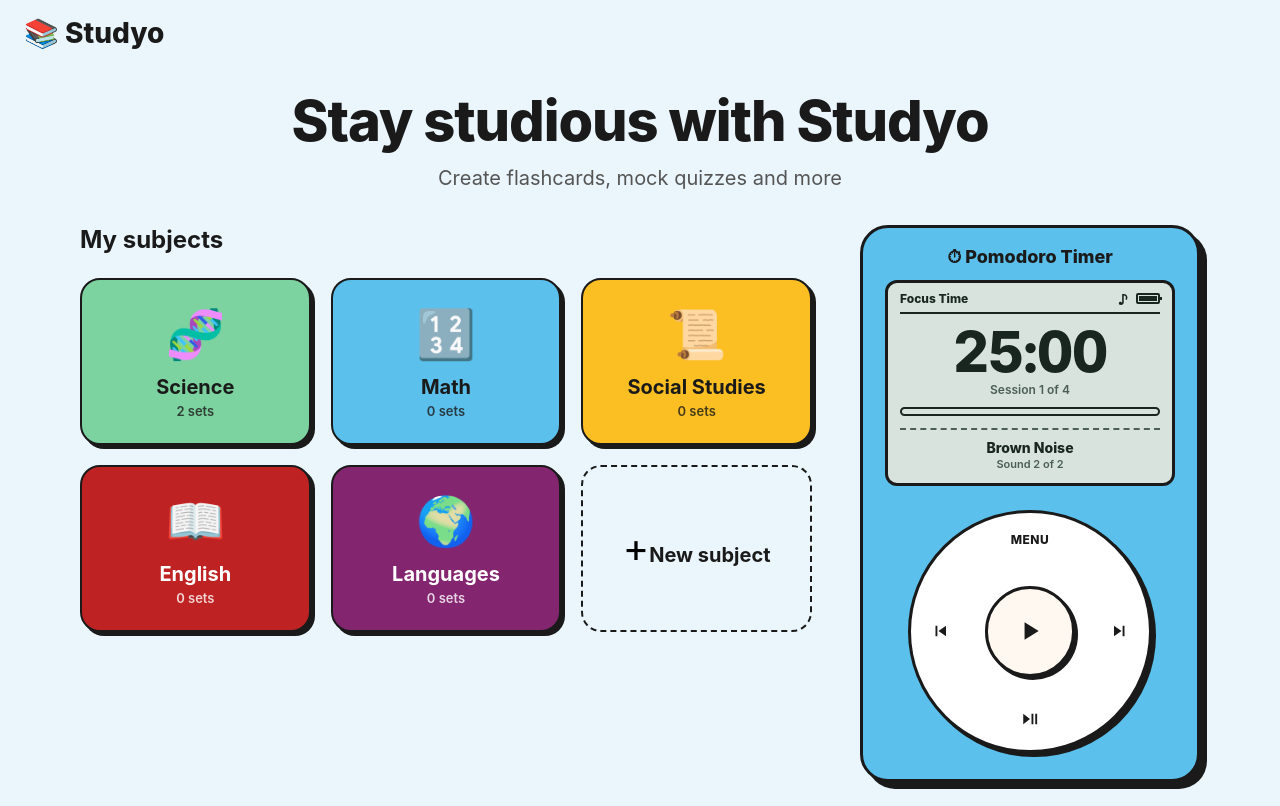
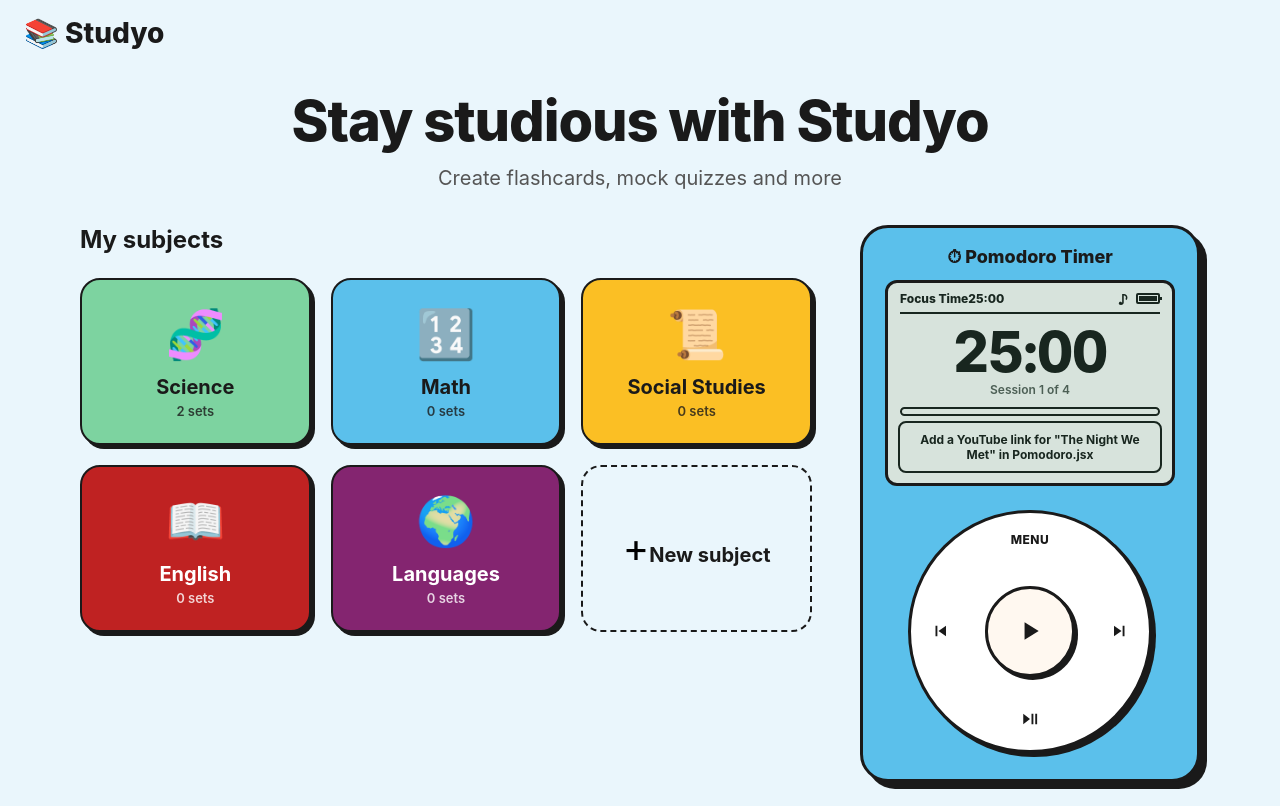
Before and after one commit to denvabeaubrun/Studyo, a React (Vite) app: page / in a window 1280 px wide. Both pictures are taken after a click on the button 939 px from the left and 631 px from the top of the page. Built offline with nearby package versions, Linux system fonts and the light colour scheme.

Commit message:
Implement YouTube song support in Pomodoro
Added support for YouTube songs in the Pomodoro component, including functionality to load and control the YouTube player.

```diff
--- a/src/components/Pomodoro.jsx
+++ b/src/components/Pomodoro.jsx
@@ -11,9 +11,46 @@ const MODE_ORDER = ["focus", "short", "long"];
 // Drop audio files in public/music and list them here.
 // BASE_URL keeps paths working on GitHub Pages (/Studyo/).
 const BASE = import.meta.env.BASE_URL;
+// artist shows on the pod's screen, which also covers credit for licenses that ask for it.
 const TRACKS = [
-  // { title: "Track name", src: `${BASE}music/track-1.mp3` },
+  // { title: "Track name", artist: "Artist name", src: `${BASE}music/track-name.mp3` },
 ];
+
+// Your YouTube songs. Paste each song's YouTube link into url.
+// Any link format works (youtube.com/watch?v=..., youtu.be/..., music.youtube.com/...).
+// If a video won't play here, its uploader has blocked embedding: try a lyric or audio upload instead.
+const YT_SONGS = [
+  { title: "Saturn", artist: "Sleeping At Last", url: "" },
+  { title: "Faded", artist: "Alan Walker", url: "" },
+  { title: "Mercury", artist: "Sleeping At Last", url: "" },
+  { title: "The Night We Met", artist: "Lord Huron", url: "" },
+];
+
+function ytId(url) {
+  const m = (url || "").match(/(?:v=|youtu\.be\/|embed\/|shorts\/)([\w-]{11})/);
+  return m ? m[1] : null;
+}
+
+// Loads YouTube's player script once, the first time a song is picked.
+let ytApiPromise = null;
+function loadYouTubeApi() {
+  if (window.YT && window.YT.Player) return Promise.resolve();
+  if (!ytApiPromise) {
+    ytApiPromise = new Promise((resolve) => {
+      const prev = window.onYouTubeIframeAPIReady;
+      window.onYouTubeIframeAPIReady = () => {
+        if (prev) prev();
+        resolve();
+      };
+      const script = document.createElement("script");
+      script.src = "https://www.youtube.com/iframe_api";
+      document.head.appendChild(script);
+    });
+  }
+  return ytApiPromise;
+}
+
+const isPhone = () => window.matchMedia("(max-width: 860px)").matches;
 
 const AMBIENT = [
   { id: "rain", label: "Rain" },
@@ -70,8 +107,9 @@ export default function Pomodoro({ open = false, onOpenChange = () => {} }) {
   const [running, setRunning] = useState(false);
   const [done, setDone] = useState(0);
 
-  const [sound, setSound] = useState("off"); // off | rain | brown | track
+  const [sound, setSound] = useState("off"); // off | rain | brown | track | youtube
   const [trackIdx, setTrackIdx] = useState(0);
+  const [ytIdx, setYtIdx] = useState(0);
   const [volume, setVolume] = useState(0.5);
 
   const [toast, setToast] = useState("");
@@ -87,6 +125,13 @@ export default function Pomodoro({ open = false, onOpenChange = () => {} }) {
   const suppressClick = useRef(false);
   const toastTimer = useRef(null);
   const volumeTimer = useRef(null);
+
+  // YouTube player
+  const ytWrap = useRef(null);
+  const ytPlayer = useRef(null);
+  const ytReady = useRef(false);
+  const ytLoadedId = useRef(null);
+  const latest = useRef({});
 
   const total = MODES[mode].minutes * 60;
 
@@ -241,10 +286,74 @@ export default function Pomodoro({ open = false, onOpenChange = () => {} }) {
     // eslint-disable-next-line react-hooks/exhaustive-deps
   }, [sound, trackIdx]);
 
+  // YouTube songs. The player is created the first time one is picked, then reused.
+  useEffect(() => {
+    if (sound !== "youtube") {
+      if (ytReady.current) ytPlayer.current.pauseVideo();
+      return;
+    }
+    const id = ytId(YT_SONGS[ytIdx].url);
+    if (!id) {
+      flash(`Add a YouTube link for "${YT_SONGS[ytIdx].title}" in Pomodoro.jsx`);
+      return;
+    }
+    let cancelled = false;
+    loadYouTubeApi().then(() => {
+      if (cancelled) return;
+      if (!ytPlayer.current) {
+        const el = document.createElement("div");
+        ytWrap.current.appendChild(el);
+        ytLoadedId.current = id;
+        ytPlayer.current = new window.YT.Player(el, {
+          width: "100%",
+          height: "100%",
+          videoId: id,
+          playerVars: { playsinline: 1, rel: 0 },
+          events: {
+            onReady: (e) => {
+              ytReady.current = true;
+              e.target.setVolume(Math.round(latest.current.volume * 100));
+              const want = ytId(YT_SONGS[latest.current.ytIdx].url);
+              if (latest.current.sound !== "youtube") return;
+              if (want && want !== ytLoadedId.current) {
+                ytLoadedId.current = want;
+                e.target.loadVideoById(want);
+              } else {
+                e.target.playVideo();
+              }
+            },
+            onStateChange: (e) => {
+              if (e.data === window.YT.PlayerState.ENDED) latest.current.nextSong();
+            },
+            onError: () => {
+              latest.current.flash("That video can't play here. Skipping to the next song.");
+              latest.current.nextSong();
+            },
+          },
+        });
+      } else if (ytReady.current) {
+        if (ytLoadedId.current !== id) {
+          ytLoadedId.current = id;
+          ytPlayer.current.loadVideoById(id);
+        } else {
+          ytPlayer.current.playVideo();
+        }
+      }
+    });
+    return () => { cancelled = true; };
+    // eslint-disable-next-line react-hooks/exhaustive-deps
+  }, [sound, ytIdx]);
+
+  // On phones the video can't keep playing behind the closed sheet, so it pauses.
+  useEffect(() => {
+    if (!open && sound === "youtube" && isPhone()) setSound("off");
+  }, [open, sound]);
+
   // Volume.
   useEffect(() => {
     if (masterRef.current) masterRef.current.gain.value = volume * (AMBIENT_GAIN[sound] ?? 1);
     if (audioRef.current) audioRef.current.volume = volume;
+    if (ytReady.current) ytPlayer.current.setVolume(Math.round(volume * 100));
   }, [volume, sound]);
 
   // Escape closes the phone sheet.
@@ -307,6 +416,7 @@ export default function Pomodoro({ open = false, onOpenChange = () => {} }) {
   const choose = (opt) => {
     setSound(opt.id);
     if (opt.id === "track") setTrackIdx(opt.idx);
+    if (opt.id === "youtube") setYtIdx(opt.idx);
     if (opt.id !== "off") lastChoice.current = opt;
   };
 
@@ -318,11 +428,16 @@ export default function Pomodoro({ open = false, onOpenChange = () => {} }) {
 
   // Every sound except "off", in the order the skip buttons move through them.
   const playable = [
+    ...YT_SONGS.map((t, i) => ({ id: "youtube", idx: i, label: t.title })),
+    ...TRACKS.map((t, i) => ({ id: "track", idx: i, label: t.title })),
     ...AMBIENT,
-    ...TRACKS.map((t, i) => ({ id: "track", idx: i, label: t.title })),
   ];
-  const matches = (o, ref) => o.id === ref.id && (o.id !== "track" || o.idx === ref.idx);
-  const currentIdx = sound === "off" ? -1 : playable.findIndex((o) => matches(o, { id: sound, idx: trackIdx }));
+  const hasIdx = (id) => id === "track" || id === "youtube";
+  const matches = (o, ref) => o.id === ref.id && (!hasIdx(o.id) || o.idx === ref.idx);
+  const currentIdx =
+    sound === "off"
+      ? -1
+      : playable.findIndex((o) => matches(o, { id: sound, idx: sound === "youtube" ? ytIdx : trackIdx }));
 
   const skip = (dir) => {
     tick();
@@ -330,11 +445,19 @@ export default function Pomodoro({ open = false, onOpenChange = () => {} }) {
     choose(playable[(from + dir + playable.length) % playable.length]);
   };
 
+  // When a YouTube song ends, go to the next YouTube song.
+  const nextSong = () => setYtIdx((i) => (i + 1) % YT_SONGS.length);
+  latest.current = { volume, sound, ytIdx, nextSong, flash };
+
   // Center button: the timer and the music start and stop together.
   const toggleTimer = () => {
     const next = !running;
     setRunning(next);
-    if (next && sound === "off") choose(lastChoice.current);
+    if (next && sound === "off") {
+      // A YouTube song needs the full pod open on phones, since the video has to be visible.
+      if (lastChoice.current.id === "youtube" && isPhone() && !open) onOpenChange(true);
+      choose(lastChoice.current);
+    }
     if (!next) setSound("off");
   };
 
@@ -358,9 +481,14 @@ export default function Pomodoro({ open = false, onOpenChange = () => {} }) {
   const soundLabel =
     sound === "off"
       ? "Music off"
+      : sound === "youtube"
+      ? YT_SONGS[ytIdx].title
       : sound === "track"
       ? TRACKS[trackIdx].title
       : AMBIENT.find((a) => a.id === sound).label;
+  const artist =
+    sound === "youtube" ? YT_SONGS[ytIdx].artist : sound === "track" ? TRACKS[trackIdx].artist : null;
+  const videoMode = sound === "youtube";
 
   const progress = 1 - secondsLeft / total;
   const timerLabel = running ? "Pause timer" : "Start timer";
@@ -389,9 +517,12 @@ export default function Pomodoro({ open = false, onOpenChange = () => {} }) {
         <section className="pod-body" aria-label="Pomodoro Timer" onKeyDown={onPodKey}>
           <h3 className="pod-title">⏱ Pomodoro Timer</h3>
 
-          <div className="pod-screen">
+          <div className={`pod-screen${videoMode ? " pod-screen--video" : ""}`}>
             <div className="pod-status">
-              <span>{MODES[mode].title}</span>
+              <span>
+                {MODES[mode].title}
+                {videoMode && <span className="pod-status-time">{fmt(secondsLeft)}</span>}
+              </span>
               <span className="pod-status-right">
                 <span className={`pod-note${sound !== "off" ? " is-on" : ""}`} aria-hidden="true">♪</span>
                 <span className="pod-battery" aria-hidden="true">
@@ -399,6 +530,9 @@ export default function Pomodoro({ open = false, onOpenChange = () => {} }) {
                 </span>
               </span>
             </div>
+
+            {/* YouTube's player shows here while a song plays; their rules require it to stay visible */}
+            <div className="pod-video" ref={ytWrap} />
 
             <div className="pod-digits" role="timer">{fmt(secondsLeft)}</div>
             <div className="pod-label">{sessionLabel}</div>
@@ -409,7 +543,9 @@ export default function Pomodoro({ open = false, onOpenChange = () => {} }) {
             <div className="pod-now">
               <div className="pod-track">{soundLabel}</div>
               <div className="pod-sub">
-                {sound === "off" ? "Press ▶❚❚ to play" : `Sound ${currentIdx + 1} of ${playable.length}`}
+                {sound === "off"
+                  ? "Press ▶❚❚ to play"
+                  : artist || `Sound ${currentIdx + 1} of ${playable.length}`}
               </div>
             </div>
 
```
